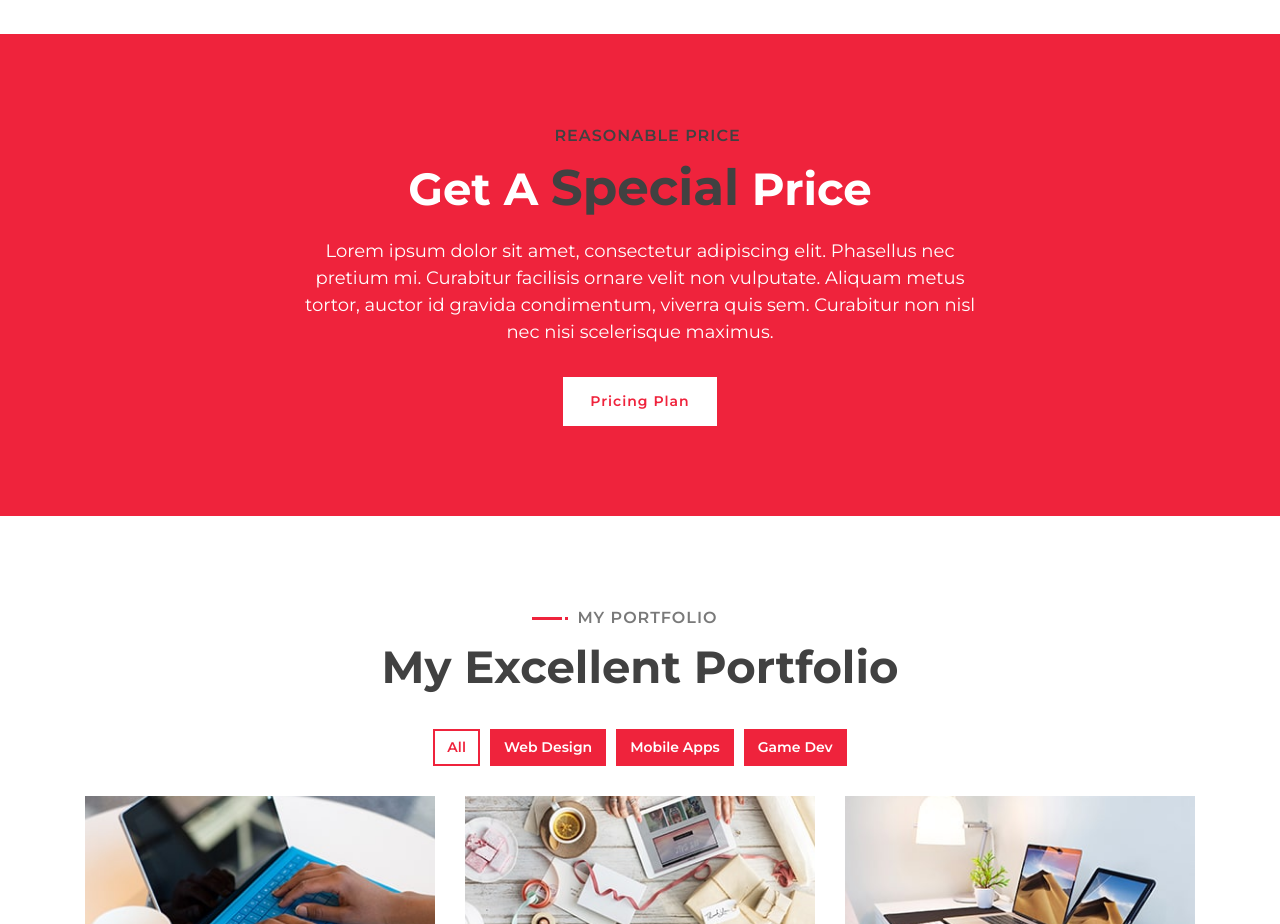
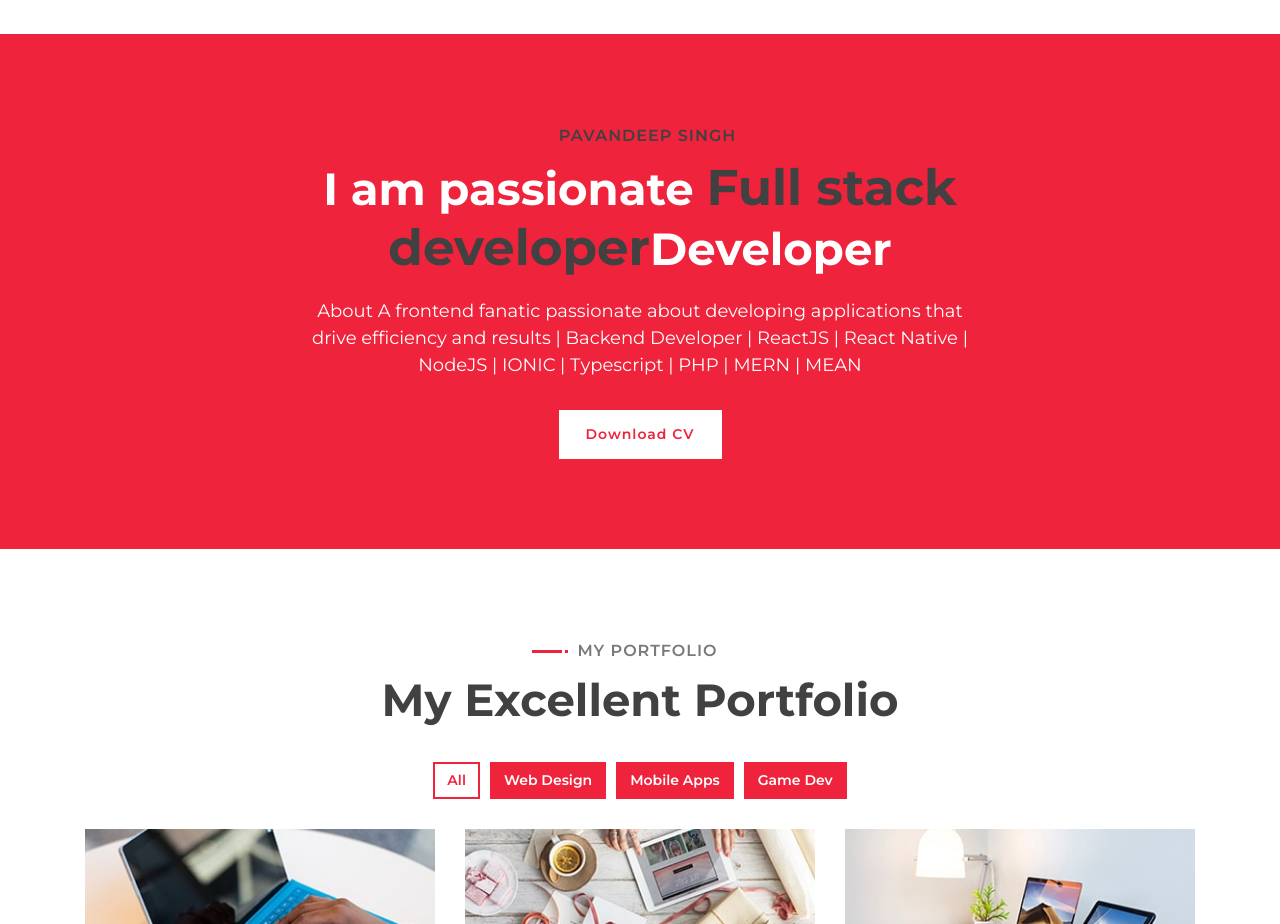
Before and after one commit to windpavandeep/portfolio.github.io, a plain HTML site: page index.html in a window 1280 px wide. Shown: the part 3480-4404 px from the top of the page. Drawn offline with nearby package versions, Linux system fonts and the light colour scheme; animation ran at ten frames a second.

Commit message:
adding sectin

```diff
--- a/index.html
+++ b/index.html
@@ -449,17 +449,18 @@
     <div class="banner wow zoomIn" data-wow-delay="0.1s">
       <div class="container">
         <div class="section-header text-center">
-          <p>Reasonable Price</p>
-          <h2>Get A <span>Special</span> Price</h2>
+          <p>Pavandeep Singh</p>
+          <h2>I am passionate <span>Full stack developer</span>Developer</h2>
         </div>
         <div class="container banner-text">
           <p>
-            Lorem ipsum dolor sit amet, consectetur adipiscing elit. Phasellus
-            nec pretium mi. Curabitur facilisis ornare velit non vulputate.
-            Aliquam metus tortor, auctor id gravida condimentum, viverra quis
-            sem. Curabitur non nisl nec nisi scelerisque maximus.
+            About A frontend fanatic passionate about developing applications
+            that drive efficiency and results | Backend Developer | ReactJS |
+            React Native | NodeJS | IONIC | Typescript | PHP | MERN | MEAN
           </p>
-          <a class="btn">Pricing Plan</a>
+          <a class="btn" href="img/CV-Pavandeep-22-aug_compressed.pdf" download
+            >Download CV</a
+          >
         </div>
       </div>
     </div>
```
